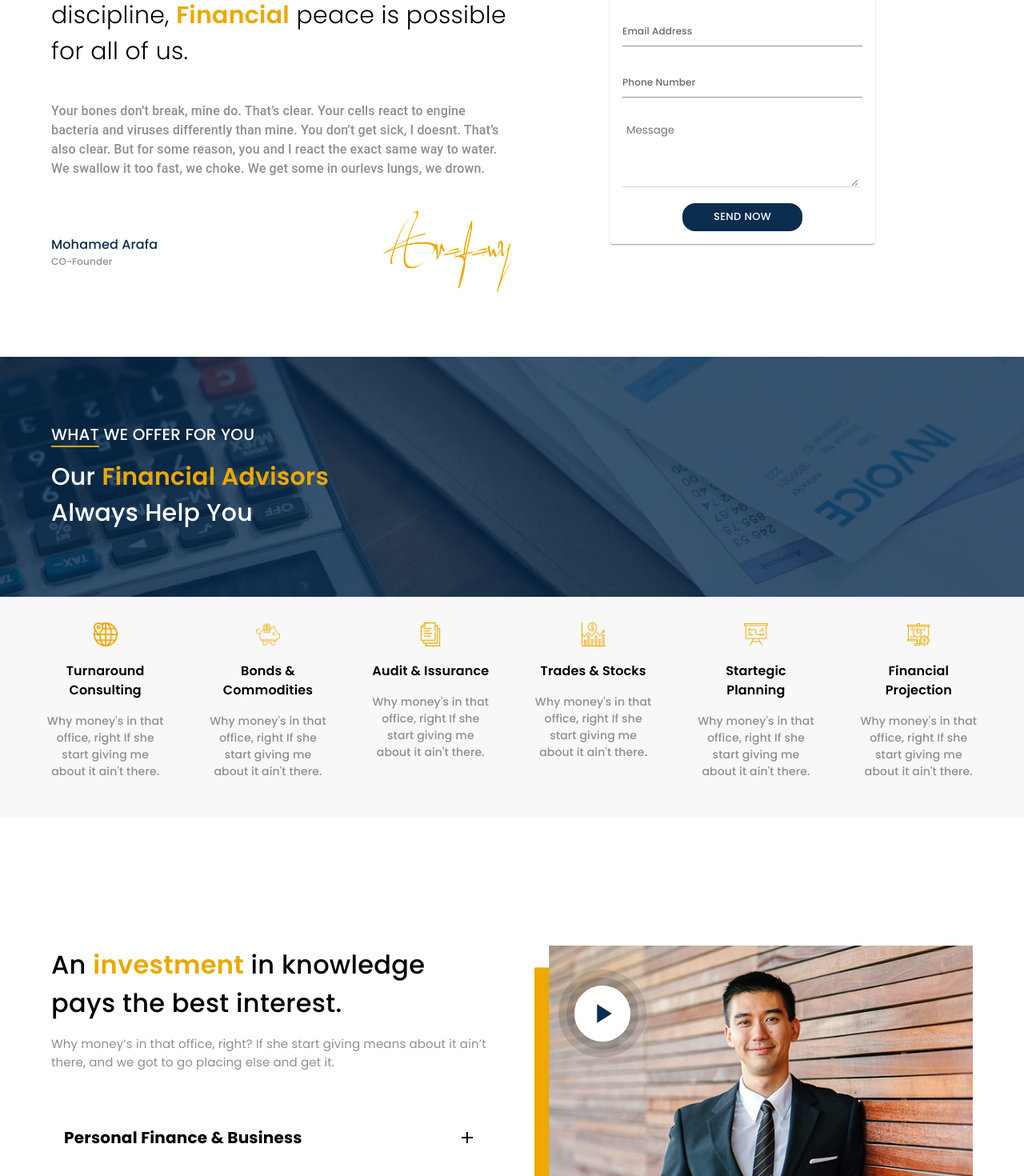
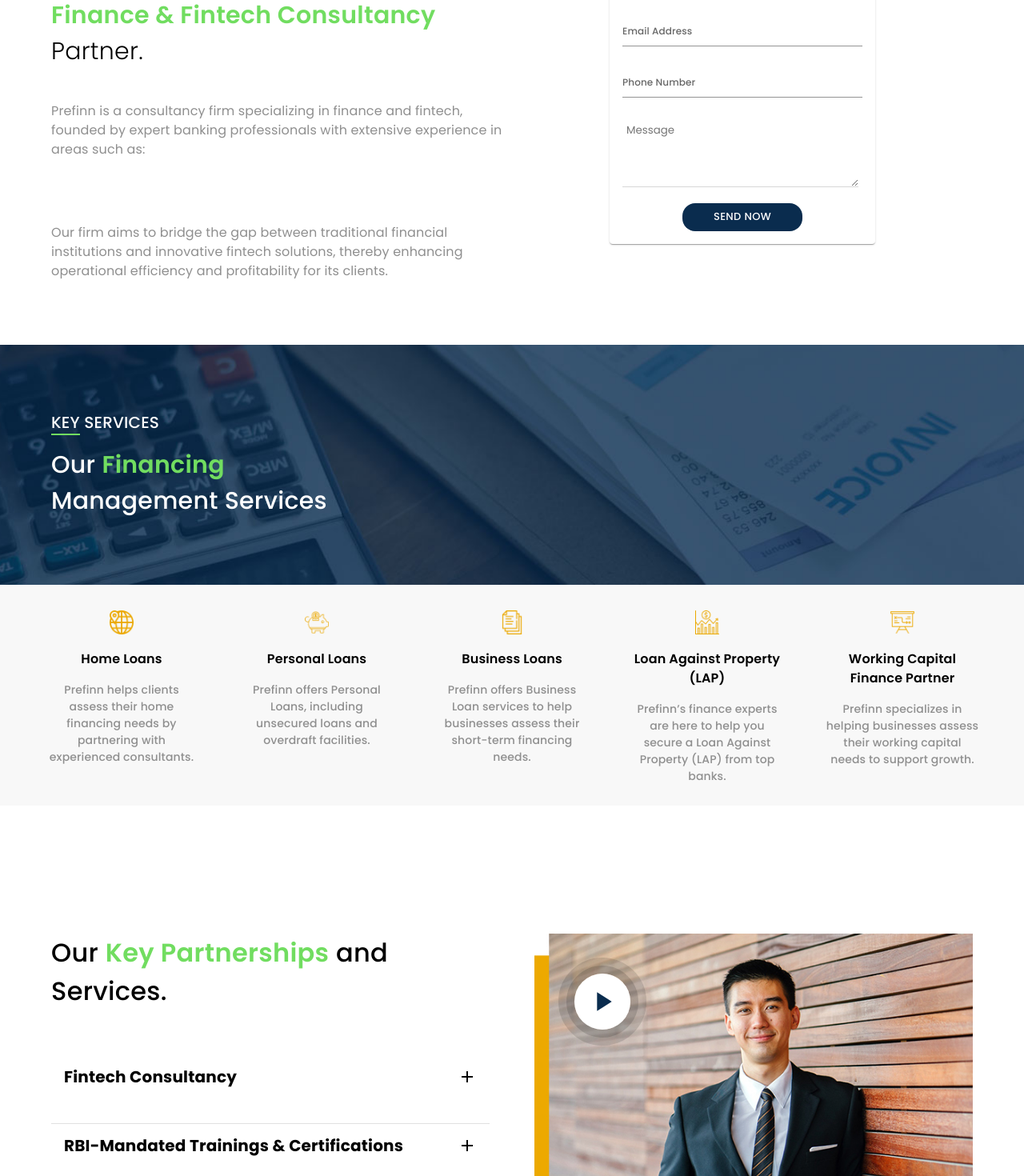
Before and after one commit to Kunal5200/felos-fe, a Next.js app: page / in a window 1280 px wide. Shown: the part 1120-2590 px from the top of the page at 80% size. Built offline with nearby package versions, Linux system fonts and the light colour scheme.

Commit message:
add content

```diff
--- a/src/components/about.tsx
+++ b/src/components/about.tsx
@@ -5,6 +5,9 @@
   Card,
   Container,
   Grid2,
+  List,
+  ListItem,
+  ListItemText,
   Stack,
   TextareaAutosize,
   TextField,
@@ -15,7 +18,18 @@
 import Image from "next/image";
 import { textField } from "@/utils/styles";
 import { poppins600, poppins400, poppins500 } from "@/utils/fonts";
-const About = () => {
+import { data } from "@/utils/data";
+import { ABOUTDESCRIPTION } from "@/utils/types";
+const About = ({
+  heading1,
+  coloredHeading,
+  heading2,
+  description,
+  list,
+  description2,
+  listDescription
+}: ABOUTDESCRIPTION) => {
+  // console.log("ttt",list)
   return (
     <div>
       <Container maxWidth="lg">
@@ -28,7 +42,7 @@
                 fontWeight: "300 !important",
               }}
             >
-              I believe that through knowledge & discipline,{" "}
+              {heading1} ,{" "}
               <Typography
                 sx={{
                   fontSize: 30,
@@ -38,26 +52,64 @@
                 }}
                 component={"span"}
               >
-                Financial
+                {coloredHeading}
               </Typography>{" "}
-              peace is possible for all of us.
+              {heading2}.
             </Typography>
             <Typography
               sx={{
                 mt: 5,
                 fontSize: 16,
                 color: COLORS.GREY,
-                fontWeight: "500 !important",
+                // fontWeight: "500 !important",
+                fontFamily: poppins400.style,
               }}
             >
-              Your bones don’t break, mine do. That’s clear. Your cells react to
-              engine bacteria and viruses differently than mine. You don’t get
-              sick, I doesnt. That’s also clear. But for some reason, you and I
-              react the exact same way to water. We swallow it too fast, we
-              choke. We get some in ourlevs lungs, we drown.
+              {description}
+            </Typography>
+            <Typography
+              sx={{
+                mt: 5,
+                fontSize: 16,
+                color: COLORS.GREY,
+                // fontWeight: "500 !important",
+                fontFamily: poppins400.style,
+              }}
+            >
+              {listDescription}
+            </Typography>
+            <List>
+              {list?.map((val, i) => (
+                <ListItem disablePadding key={i}>
+                  <ListItemText
+                    primary={
+                      <Typography
+                        sx={{
+                          fontSize: 16,
+                          fontFamily: poppins400.style,
+                          color: COLORS.GREY,
+                        }}
+                      >
+                        {val.label}
+                      </Typography>
+                    }
+                  />
+                </ListItem>
+              ))}
+            </List>
+            <Typography
+              sx={{
+                mt: 3,
+                fontSize: 16,
+                color: COLORS.GREY,
+                // fontWeight: "500 !important",
+                fontFamily: poppins400.style,
+              }}
+            >
+              {description2}
             </Typography>
 
-            <Stack
+            {/* <Stack
               direction={{ lg: "row", xs: "column" }}
               alignItems={{ lg: "center", xs: "flex-start" }}
               justifyContent={"space-between"}
@@ -85,7 +137,7 @@
                 </Typography>
               </Box>
               <Image src={sign} alt="sign" />
-            </Stack>
+            </Stack> */}
           </Grid2>
           <Grid2 size={6}>
             <Card sx={{ width: 300, margin: "auto", p: 2 }}>
--- a/src/components/contact/form.tsx
+++ b/src/components/contact/form.tsx
@@ -25,7 +25,7 @@
           letterSpacing: 4,
         }}
       >
-        REQUEST A CALL BACK
+        Contact Us
       </Typography>
       <Box
         sx={{ borderBottom: `2px solid ${COLORS.PRIMARY}`, width: 50, mt: 2 }}
@@ -39,7 +39,7 @@
           mt: 3,
         }}
       >
-        Our{" "}
+        Today to explore how we can help{" "}
         <Typography
           sx={{
             fontFamily: poppins600.style,
@@ -48,9 +48,9 @@
           }}
           component={"span"}
         >
-          Financial Advisors
+          transform your fintech
         </Typography>{" "}
-        Always Help You
+        journey!
       </Typography>
 
       <Box sx={{ mt: 5 }}>
--- a/src/components/investment.tsx
+++ b/src/components/investment.tsx
@@ -13,7 +13,7 @@
         <Grid2 container spacing={7}>
           <Grid2 size={{ lg: 6, xs: 12 }}>
             <Typography sx={{ fontSize: 32, fontFamily: poppins500.style }}>
-              An{" "}
+              Our{" "}
               <Typography
                 component={"span"}
                 sx={{
@@ -23,11 +23,11 @@
                   fontWeight: "550 !important",
                 }}
               >
-                investment
+                Key Partnerships
               </Typography>{" "}
-              in knowledge pays the best interest.
+              and Services.
             </Typography>
-            <Typography
+            {/* <Typography
               sx={{
                 mt: 2,
                 fontSize: 15,
@@ -37,7 +37,7 @@
             >
               Why money’s in that office, right? If she start giving means about
               it ain’t there, and we got to go placing else and get it.
-            </Typography>
+            </Typography> */}
             <Box sx={{ mt: 7 }}>
               <Collapsable data={data.accordionData} />
             </Box>
--- a/src/components/offer/index.tsx
+++ b/src/components/offer/index.tsx
@@ -40,9 +40,9 @@
                     borderBottom: `2px solid ${COLORS.PRIMARY}`,
                   }}
                 >
-                  WHAT
+                  KEY
                 </Typography>{" "}
-                WE OFFER FOR YOU
+                SERVICES
               </Typography>
               <Typography
                 sx={{
@@ -61,9 +61,9 @@
                     fontFamily: poppins600.style,
                   }}
                 >
-                  Financial Advisors
+                  Financing
                 </Typography>{" "}
-                Always Help You
+                Management Services
               </Typography>
             </Grid2>
           </Grid2>
@@ -82,7 +82,7 @@
                 spaceBetween: 40,
               },
               1024: {
-                slidesPerView: 6,
+                slidesPerView: 5,
                 spaceBetween: 20,
               },
             }}
--- a/src/pages/index.tsx
+++ b/src/pages/index.tsx
@@ -7,6 +7,7 @@
 import Projects from "@/components/projects";
 import Testimonials from "@/components/testimonials";
 import { BannerData } from "@/utils/bannerData";
+import { data } from "@/utils/data";
 import { Box } from "@mui/material";
 import Head from "next/head";
 
@@ -22,7 +23,14 @@
       <Box>
         <HeroSection data={BannerData} />
         <Box>
-          <About />
+          <About
+            heading1="Welcome to Prefinn"
+            coloredHeading="Your Trusted Finance & Fintech Consultancy"
+            heading2="Partner"
+            description="Prefinn is a consultancy firm specializing in finance and fintech, founded by expert banking professionals with extensive experience in areas such as:"
+            // list={data.list1}
+            description2="Our firm aims to bridge the gap between traditional financial institutions and innovative fintech solutions, thereby enhancing operational efficiency and profitability for its clients."
+          />
         </Box>
         <Box sx={{ pt: 10, pb: 10 }}>
           <Offer />
--- a/src/utils/colors.ts
+++ b/src/utils/colors.ts
@@ -1,5 +1,5 @@
 export enum COLORS {
-  PRIMARY = "#EBA800",
+  PRIMARY = "#71DD60",
   SECONDARY = "#222222",
   WHITE = "#ffffff",
   GREY = "#8F8F8F",
--- a/src/utils/data.ts
+++ b/src/utils/data.ts
@@ -65,74 +65,98 @@
     {
       img: offerImage1.src,
       icon: icon1,
-      heading: " Turnaround Consulting",
+      heading: "Home Loans",
       description:
-        "Why money's in that office, right If she start giving me about it ain't there. ",
+        "Prefinn helps clients assess their home financing needs by partnering with experienced consultants. ",
     },
     {
       img: offerImage2.src,
       icon: icon2,
-      heading: " Bonds & Commodities",
+      heading: "Personal Loans",
       description:
-        "Why money's in that office, right If she start giving me about it ain't there. ",
+        "Prefinn offers Personal Loans, including unsecured loans and overdraft facilities. ",
     },
     {
       img: offerImage3.src,
       icon: icon3,
-      heading: "Audit & Issurance",
+      heading: "Business Loans",
       description:
-        "Why money's in that office, right If she start giving me about it ain't there. ",
+        "Prefinn offers Business Loan services to help businesses assess their short-term financing needs. ",
     },
     {
       img: offerImage4.src,
       icon: icon4,
-      heading: "Trades & Stocks",
+      heading: "Loan Against Property (LAP)",
       description:
-        "Why money's in that office, right If she start giving me about it ain't there. ",
+        "Prefinn’s finance experts are here to help you secure a Loan Against Property (LAP) from top banks. ",
     },
     {
       img: offerImage5.src,
       icon: icon5,
-      heading: "Startegic Planning",
+      heading: "Working Capital Finance Partner",
       description:
-        "Why money's in that office, right If she start giving me about it ain't there. ",
+        "Prefinn specializes in helping businesses assess their working capital needs to support growth. ",
     },
-    {
-      img: offerImage6.src,
-      icon: icon6,
-      heading: "Financial Projection",
-      description:
-        "Why money's in that office, right If she start giving me about it ain't there. ",
-    },
-    {
-      img: offerImage7.src,
-      icon: icon7,
-      heading: "Turnaround Consulting",
-      description:
-        "Why money's in that office, right If she start giving me about it ain't there. ",
-    },
+    // {
+    //   img: offerImage6.src,
+    //   icon: icon6,
+    //   heading: "Financial Projection",
+    //   description:
+    //     "Why money's in that office, right If she start giving me about it ain't there. ",
+    // },
+    // {
+    //   img: offerImage7.src,
+    //   icon: icon7,
+    //   heading: "Turnaround Consulting",
+    //   description:
+    //     "Why money's in that office, right If she start giving me about it ain't there. ",
+    // },
   ],
   accordionData: [
     {
-      label: "Personal Finance & Business",
+      label: "Fintech Consultancy",
       value:
-        "Why money's in that office, right If she start giving me about it ain't there someplace.Why money's in that office, right If she start giving me about it ain't there someplace.Why money's in that office, right If she start giving me about it ain't there someplace.",
+        "We collaborate with leading fintech companies to provide expert guidance on:",
+      list: [
+        {
+          label: "Digital Lending Strategies",
+        },
+        {
+          label: "Building New Partnerships",
+        },
+        {
+          label: "Enhancing Financial Inclusion",
+        },
+        {
+          label: "Expanding Distribution Channels",
+        },
+      ],
     },
     {
-      label: "Business Strategy Managements",
+      label: "RBI-Mandated Trainings & Certifications",
       value:
-        "Why money's in that office, right If she start giving me about it ain't there someplace.Why money's in that office, right If she start giving me about it ain't there someplace.Why money's in that office, right If she start giving me about it ain't there someplace.",
+        "We work with RBI-mandated institutions to align FinTech BCAs (Business Correspondent Agents) and MFI DRAs (Debt Recovery Agents) for:",
+      list: [
+        {
+          label:
+            "Completing IIBF (Indian Institute of Banking & Finance) training and certifications",
+        },
+        {
+          label:
+            "Implementing guided strategies to maximize operational efficiency and profitability",
+        },
+      ],
     },
-    {
-      label: "Professional Data Analysis",
-      value:
-        "Why money's in that office, right If she start giving me about it ain't there someplace.Why money's in that office, right If she start giving me about it ain't there someplace.Why money's in that office, right If she start giving me about it ain't there someplace.",
-    },
-    {
-      label: "Customer Strategy & Marketing",
-      value:
-        "Why money's in that office, right If she start giving me about it ain't there someplace.Why money's in that office, right If she start giving me about it ain't there someplace.Why money's in that office, right If she start giving me about it ain't there someplace.",
-    },
+    // {
+    //   label: "Professional Data Analysis",
+    //   value:
+    //     "Why money's in that office, right If she start giving me about it ain't there someplace.Why money's in that office, right If she start giving me about it ain't there someplace.Why money's in that office, right If she start giving me about it ain't there someplace.",
+    // },
+    // {
+    //   label: "Customer Strategy & Marketing",
+    //   value:
+    //     "Why money's in that office, right If she start giving me about it ain't there someplace.Why money's in that office, right If she start giving me about it ain't there someplace.Why money's in that office, right If she start giving me about it ain't there someplace.",
+    // },
   ],
 
   partner: [
@@ -242,7 +266,7 @@
   aboutServices: [
     {
       img: serviceIcon1,
-      title: "Cash Flow",
+      title: "Prefinn’s Business Correspondent Networks",
       content:
         "Why money's in that office, right If she start giving me about it ain't there someplace or anywhere or nowhere.",
     },
@@ -288,4 +312,33 @@
       contact: "3695-548555",
     },
   ],
+
+  list1: [
+    {
+      label: "Banking Sales",
+    },
+    {
+      label: "Digital Lending",
+    },
+    {
+      label: "Fintech Business",
+    },
+    {
+      label: "Project Management",
+    },
+  ],
+  list2: [
+    {
+      label: "Mortgages and Lending",
+    },
+    {
+      label: "Bank Product Sales",
+    },
+    {
+      label: "Fintech Initiatives",
+    },
+    {
+      label: "Financial Inclusion Programs",
+    },
+  ],
 };
```
Also changed, not shown: src/components/collapse.tsx (+34 -0 lines), src/pages/about.tsx (+14 -2 lines), src/utils/types.ts (+16 -0 lines).
